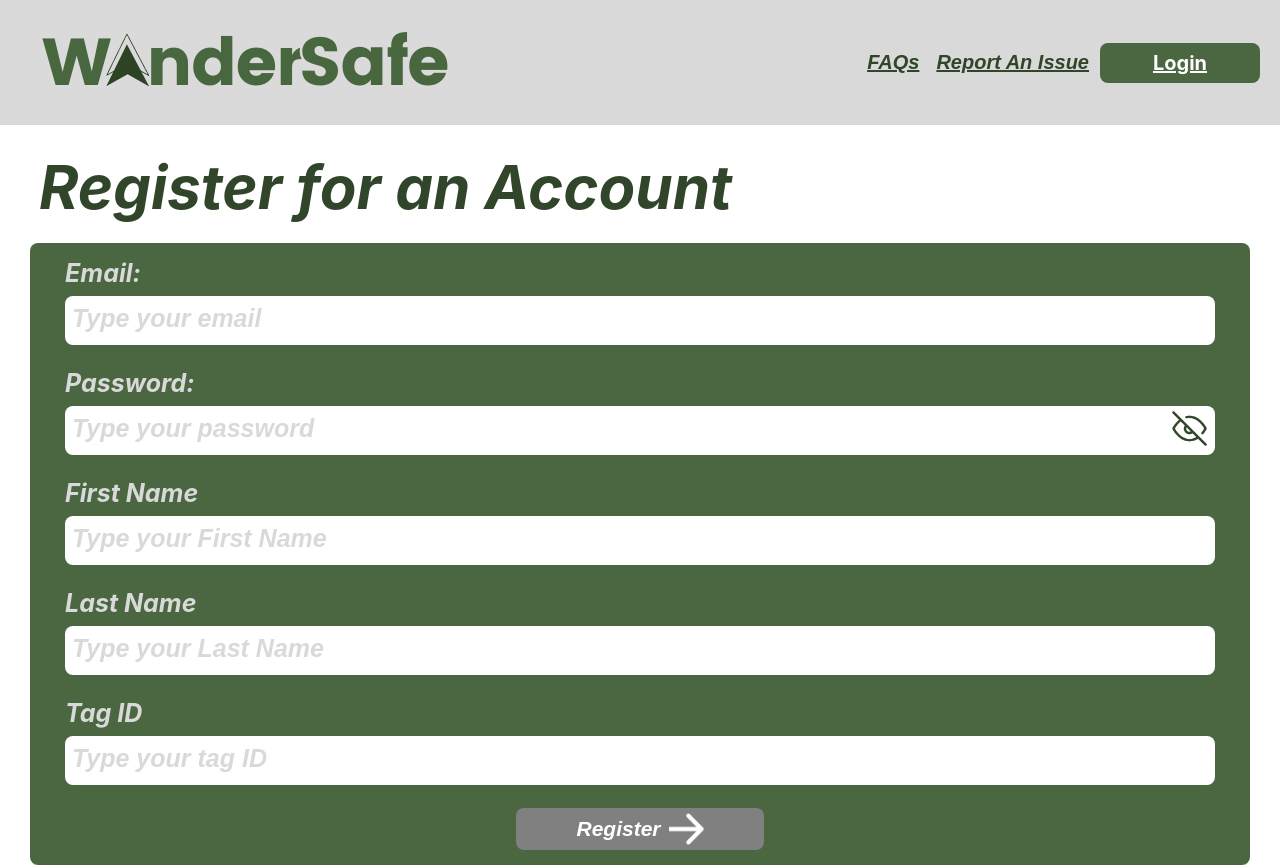
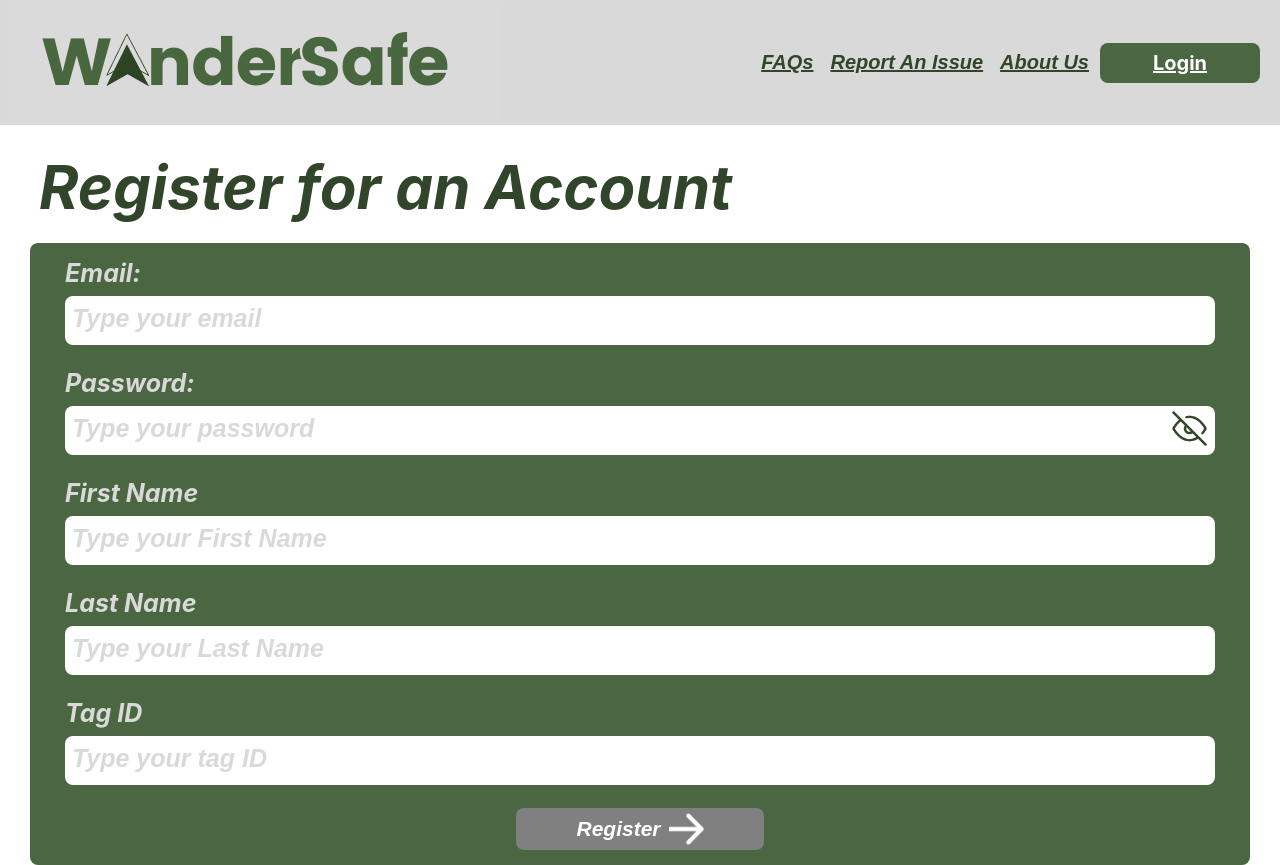
Before and after one commit to sarah-raisuddin/hiker-portal, a React (Create React App) app: page /register in a window 1280 px wide. Built offline with nearby package versions, Linux system fonts and the light colour scheme; no server answers.

Commit message:
default loading page is login

```diff
--- a/package.json
+++ b/package.json
@@ -16,10 +16,13 @@
     "web-vitals": "^2.1.4"
   },
   "scripts": {
-    "start": "react-scripts start",
+    "start": "node_modules/react-scripts/bin/react-scripts.js start",
     "build": "react-scripts build",
     "test": "react-scripts test",
     "eject": "react-scripts eject"
+  },
+  "engines": {
+    "node": ">=14.0.0"
   },
   "eslintConfig": {
     "extends": [
--- a/src/App.js
+++ b/src/App.js
@@ -28,8 +28,8 @@ function App() {
     <div>
       <HeaderMenu handleUserLogOut={handleUserLogOut} />
       <Routes>
-        {<Route path="/" element={<Home />} />}
-        <Route path="/home" element={<Home />} />
+        {<Route path="/" element={<Login />} />}
+        <Route path="/about-us" element={<Home />} />
         <Route path="/login" element={<Login />} />
         <Route path="/register" element={<AccountRegistration />} />
         <Route path="/trips" element={<HikerDashboard />} />
--- a/src/base-components/header-menu.js
+++ b/src/base-components/header-menu.js
@@ -14,10 +14,6 @@ function HeaderMenu({ handleUserLogOut }) {
   const navigateTo = useNavigate();
   const location = useLocation();
 
-  const handleHomeNav = () => {
-    navigateTo("/home");
-  };
-
   // authentification
   const [loggedInStatus, setIsUserLoggedIn] = useState(false);
   const [openMobileMenu, setMobileMenu] = useState(false);
@@ -25,6 +21,11 @@ function HeaderMenu({ handleUserLogOut }) {
   useEffect(() => {
     setIsUserLoggedIn(isUserLoggedIn());
   }, [location]);
+
+  const handleHomeNav = () => {
+    const link = loggedInStatus ? "/dashboard" : "/login";
+    navigateTo(link);
+  };
 
   // special case for terms and conditions page
   const isTermsConditionsPage = location.pathname === "/terms-conditions";
--- a/src/base-components/menu-links.js
+++ b/src/base-components/menu-links.js
@@ -45,12 +45,19 @@ function MenuLinks({
           >
             <p>Report An Issue</p>
           </button>
+          <button
+            className="underlined-link"
+            onClick={() => navigateTo("/about-us")}
+          >
+            <p>About Us</p>
+          </button>
         </>
       )}
+
       <div className="account-control-link">
         <li>
           {loggedInStatus ? (
-            <Link to="/home" onClick={handleUserLogOut}>
+            <Link to="/login" onClick={handleUserLogOut}>
               Logout
             </Link>
           ) : (
```
Also changed, not shown: 2 other files (tests, documents, lock files or other folders).
